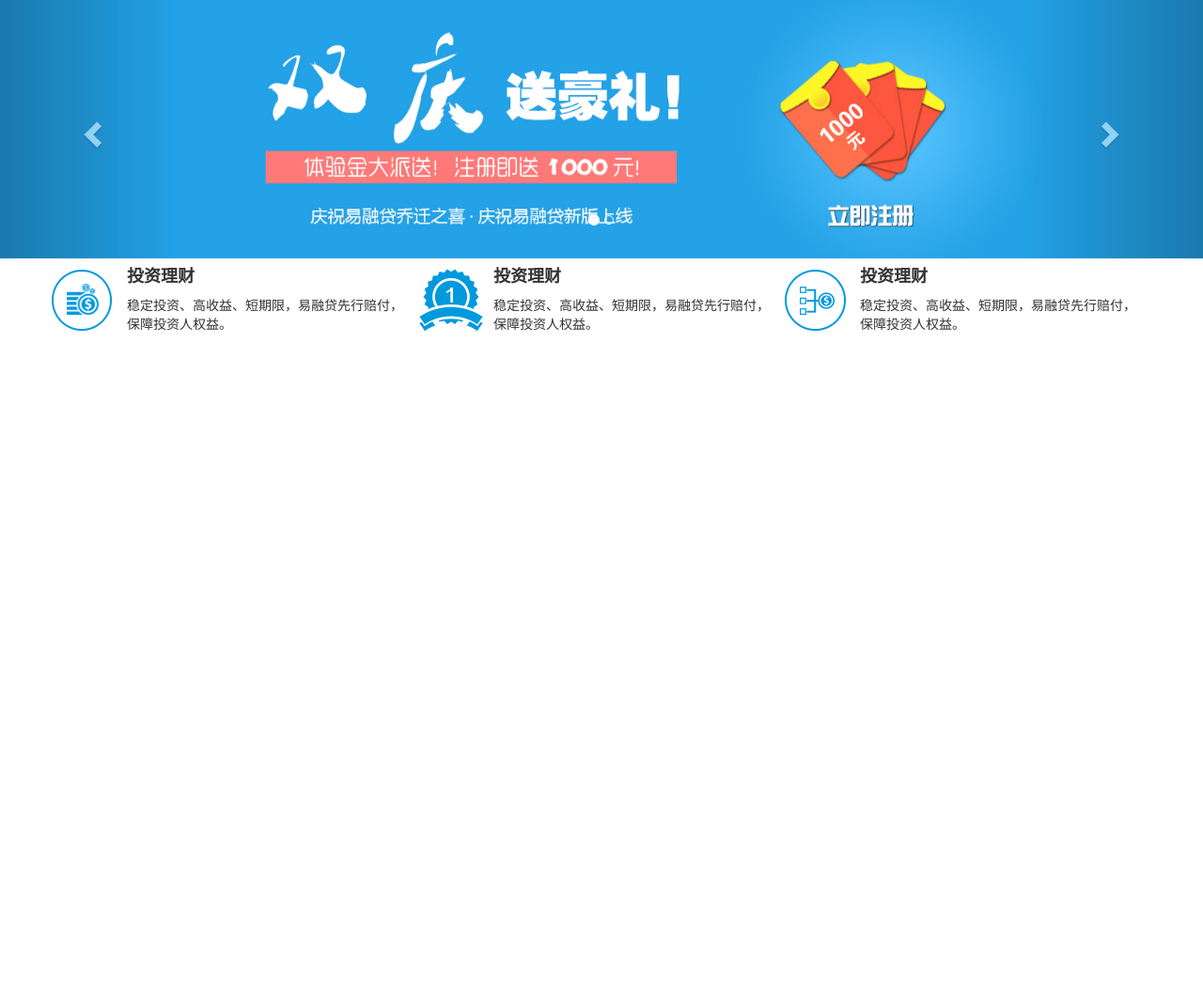
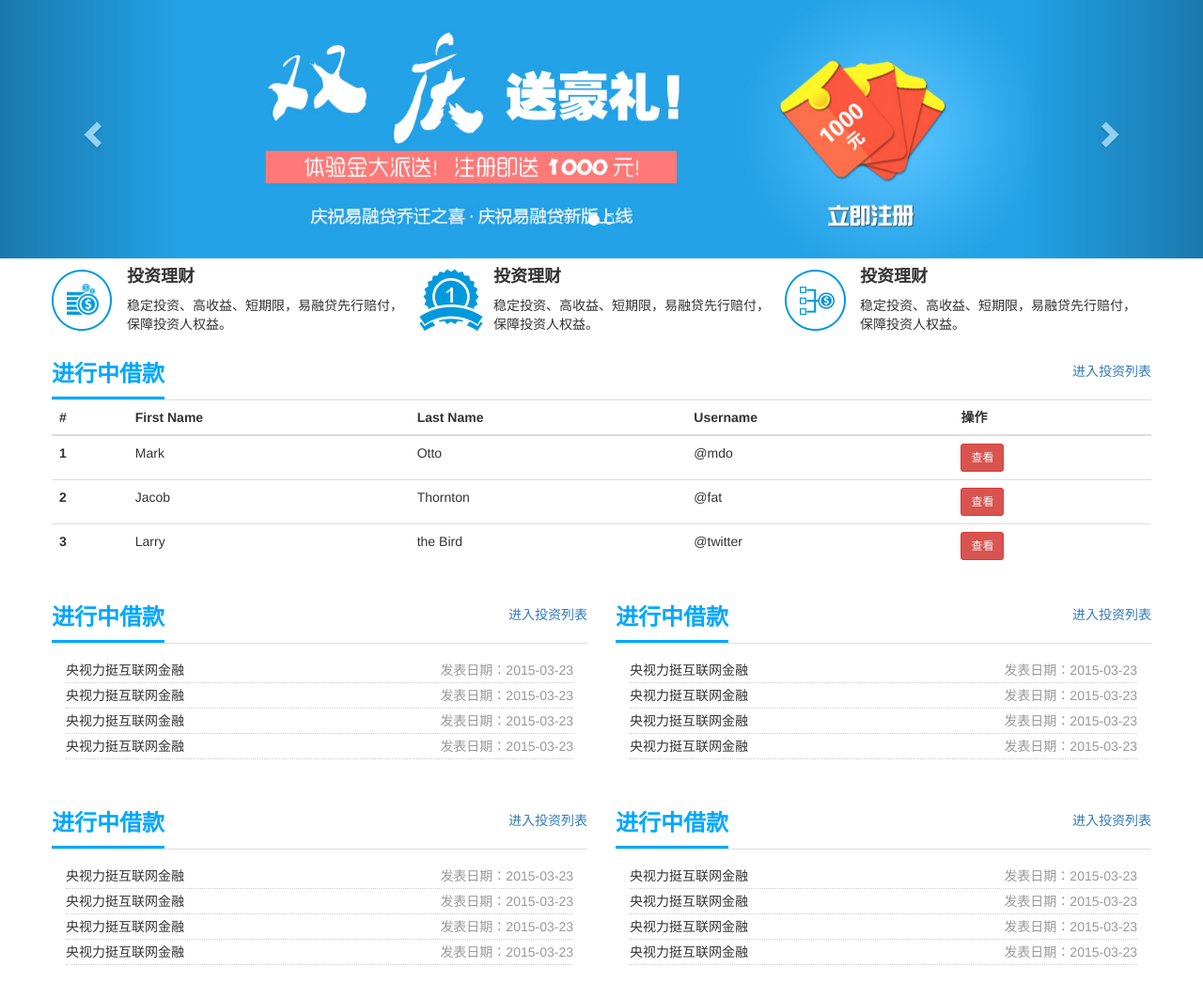
Before and after one commit to zhanghua12138/P2PProject, a PHP site: page / in a window 1280 px wide. Shown: the part 125-1187 px from the top of the page at 94% size. Before the commit the page ends 478 px from the top, so only its background shows below. Run offline with PHP 8.4, Linux system fonts and the light colour scheme.

Commit message:
张华--第一天首页工作

```diff
--- a/dist/css/min/index.min.css
+++ b/dist/css/min/index.min.css
@@ -1 +1 @@
-.navbar{border-radius:0;margin-bottom:0}.navbar-inverse .navbar-brand{color:#fff;font-size:26px}.navbar-inverse .navbar-brand span{font-size:18px;margin-right:10px}.navbar-inverse .navbar-nav>li>a{color:#fff}.navbar-inverse .navbar-nav>li>a:hover{color:#00a8ff;text-decoration:underline}.navbar-default .navbar-nav>li>a{line-height:40px;min-width:80px;font-size:16px;text-align:center}.navbar-default .navbar-nav>li>a:hover{background-color:#f0f0f0}#feature .row div{background:url(../../../static/images/feature01.png) no-repeat left center;min-height:65px;padding-left:80px}#feature .row div h4{font-weight:700}#feature .row div:nth-of-type(2){background-image:url(../../../static/images/feature02.png)}#feature .row div:nth-of-type(3){background-image:url(../../../static/images/feature03.png)}
+.navbar{border-radius:0;margin-bottom:0}.navbar-inverse .navbar-brand{color:#fff;font-size:26px}.navbar-inverse .navbar-brand span{font-size:18px;margin-right:10px}.navbar-inverse .navbar-nav>li>a{color:#fff}.navbar-inverse .navbar-nav>li>a:hover{color:#00a8ff;text-decoration:underline}.navbar-default .navbar-nav>li>a{line-height:40px;min-width:80px;font-size:16px;text-align:center}.navbar-default .navbar-nav>li>a:hover{background-color:#f0f0f0}#feature .row div{background:url(../../../static/images/feature01.png) no-repeat left center;min-height:65px;padding-left:80px}#feature .row div h4{font-weight:700}#feature .row div:nth-of-type(2){background-image:url(../../../static/images/feature02.png)}#feature .row div:nth-of-type(3){background-image:url(../../../static/images/feature03.png)}#article,#invest{padding-right:0;padding-left:0}.panel{-webkit-box-shadow:none;box-shadow:none}.panel-default{border:none}.panel-default>.panel-heading{background-color:transparent;padding:0;display:flex;justify-content:space-between}.panel-default>.panel-heading h1{font-size:24px;margin-bottom:0;padding-bottom:10px;color:#00a8ff;font-weight:700;border-bottom:3px solid #00a8ff}.panel-default>.panel-heading p{margin:0;padding:0;line-height:60px}.panel-default .panel-body ul{list-style:none;padding:0;margin:0}.panel-default .panel-body ul li{line-height:26px;border-bottom:dotted 1px #ccc}.panel-default .panel-body ul li span{float:right;color:#999}
--- a/index.html
+++ b/index.html
@@ -128,7 +128,127 @@
 		</div>
 
 		<!--投资信息列表-->
+		<div class="container" id="invest">
+			<!--面板的结构-->
+			<div class="panel panel-default">
+			  <div class="panel-heading">
+			  	<h1>进行中借款</h1>
+			  	<p><a href="#">进入投资列表</a></p>
+			  </div>
+			  <table class="table table-hover">
+			      <thead>
+			        <tr>
+			          <th>#</th>
+			          <th>First Name</th>
+			          <th>Last Name</th>
+			          <th>Username</th>
+			          <th>操作</th>
+			        </tr>
+			      </thead>
+			      <tbody>
+			        <tr>
+			          <th scope="row">1</th>
+			          <td>Mark</td>
+			          <td>Otto</td>
+			          <td>@mdo</td>
+			          <td><button type="button" class="btn btn-sm btn-danger">查看</button></td>
+			        </tr>
+			        <tr>
+			          <th scope="row">2</th>
+			          <td>Jacob</td>
+			          <td>Thornton</td>
+			          <td>@fat</td>
+			          <td><button type="button" class="btn btn-sm btn-danger">查看</button></td>
+			        </tr>
+			        <tr>
+			          <th scope="row">3</th>
+			          <td>Larry</td>
+			          <td>the Bird</td>
+			          <td>@twitter</td>
+			          <td><button type="button" class="btn btn-sm btn-danger">查看</button></td>
+			        </tr>
+			      </tbody>
+			    </table>
+			</div>
+		</div>
+
 		<!--文章信息-->
+		<div class="container" id="article">
+			<div class="row">
+				<div class="col-lg-6 col-md-6 col-xs-12">
+					<!--面板的结构-->
+					<div class="panel panel-default">
+					  <!--标题-->
+					  <div class="panel-heading">
+					  	<h1>进行中借款</h1>
+					  	<p><a href="#">进入投资列表</a></p>
+					  </div>
+					  <div class="panel-body">
+					     <ul>
+					     	<li>央视力挺互联网金融 <span>发表日期：2015-03-23</span></li>
+					     	<li>央视力挺互联网金融 <span>发表日期：2015-03-23</span></li>
+					     	<li>央视力挺互联网金融 <span>发表日期：2015-03-23</span></li>
+					     	<li>央视力挺互联网金融 <span>发表日期：2015-03-23</span></li>
+					     </ul>
+					  </div>
+					</div>
+				</div>
+				<div class="col-lg-6 col-md-6 col-xs-12">
+					<!--面板的结构-->
+					<div class="panel panel-default">
+					  <!--标题-->
+					  <div class="panel-heading">
+					  	<h1>进行中借款</h1>
+					  	<p><a href="#">进入投资列表</a></p>
+					  </div>
+					  <div class="panel-body">
+					     <ul>
+					     	<li>央视力挺互联网金融 <span>发表日期：2015-03-23</span></li>
+					     	<li>央视力挺互联网金融 <span>发表日期：2015-03-23</span></li>
+					     	<li>央视力挺互联网金融 <span>发表日期：2015-03-23</span></li>
+					     	<li>央视力挺互联网金融 <span>发表日期：2015-03-23</span></li>
+					     </ul>
+					  </div>
+					</div>
+				</div>
+				<div class="col-lg-6 col-md-6 col-xs-12">
+					<!--面板的结构-->
+					<div class="panel panel-default">
+					  <!--标题-->
+					  <div class="panel-heading">
+					  	<h1>进行中借款</h1>
+					  	<p><a href="#">进入投资列表</a></p>
+					  </div>
+					  <div class="panel-body">
+					     <ul>
+					     	<li>央视力挺互联网金融 <span>发表日期：2015-03-23</span></li>
+					     	<li>央视力挺互联网金融 <span>发表日期：2015-03-23</span></li>
+					     	<li>央视力挺互联网金融 <span>发表日期：2015-03-23</span></li>
+					     	<li>央视力挺互联网金融 <span>发表日期：2015-03-23</span></li>
+					     </ul>
+					  </div>
+					</div>
+				</div>
+				<div class="col-lg-6 col-md-6 col-xs-12">
+					<!--面板的结构-->
+					<div class="panel panel-default">
+					  <!--标题-->
+					  <div class="panel-heading">
+					  	<h1>进行中借款</h1>
+					  	<p><a href="#">进入投资列表</a></p>
+					  </div>
+					  <div class="panel-body">
+					     <ul>
+					     	<li>央视力挺互联网金融 <span>发表日期：2015-03-23</span></li>
+					     	<li>央视力挺互联网金融 <span>发表日期：2015-03-23</span></li>
+					     	<li>央视力挺互联网金融 <span>发表日期：2015-03-23</span></li>
+					     	<li>央视力挺互联网金融 <span>发表日期：2015-03-23</span></li>
+					     </ul>
+					  </div>
+					</div>
+				</div>
+			</div>
+		</div>
 		<!--页脚-->
 	</body>
     <!--引入jquery库-->
--- a/src/less/index.less
+++ b/src/less/index.less
@@ -1,5 +1,7 @@
 @colorWhite:#fff;
 @colorBlue:#00a8ff;
+@bgPath:"../../../static/images/";
+
 //辅助导航
 .navbar{
     border-radius:0px;
@@ -15,6 +17,7 @@
             margin-right: 10px;
         }
     }
+
     .navbar-nav{
         &>li{
             &>a{
@@ -31,6 +34,7 @@
 
 //主导航
 .navbar-default{
+
     .navbar-nav{
         &>li{
             &>a{
@@ -52,7 +56,7 @@
     .row{
 
         div{
-            background: url(../../../static/images/feature01.png) no-repeat left center;
+            background: url("@{bgPath}feature01.png") no-repeat left center;
             min-height: 65px;
             padding-left: 80px;
 
@@ -62,11 +66,68 @@
         }
 
         div:nth-of-type(2){
-           background-image: url(../../../static/images/feature02.png);
+           background-image: url("@{bgPath}feature02.png");
         }
 
         div:nth-of-type(3){
-           background-image: url(../../../static/images/feature03.png);
+           background-image: url("@{bgPath}feature03.png");
         }
     }
 }
+
+
+//投资列表
+#invest,#article{
+    padding-right: 0px;
+    padding-left: 0px;
+}
+//公共的panel
+.panel{
+    -webkit-box-shadow:none;
+    box-shadow:none;
+}
+.panel-default{
+    border: none;
+
+    &>.panel-heading{
+        background-color: transparent;
+        padding: 0px;
+
+        display: flex;
+        justify-content: space-between;
+
+        h1{
+            font-size: 24px;
+            margin-bottom: 0px;
+            padding-bottom: 10px;
+            color: @colorBlue;
+            font-weight: bold;
+            border-bottom: 3px solid @colorBlue;
+        }
+
+        p{
+            margin: 0px;
+            padding: 0px;
+            line-height: 60px;
+        }
+    }
+
+    .panel-body{
+
+        ul{
+            list-style: none;
+            padding: 0px;
+            margin: 0px;
+
+            li{
+                line-height: 26px;
+                border-bottom: dotted 1px #ccc;
+
+                span{
+                    float: right;
+                    color: #999;
+                }
+            }
+        }
+    }
+}
```
Also changed, not shown: dist/css/index.css (+47 -3 lines).
